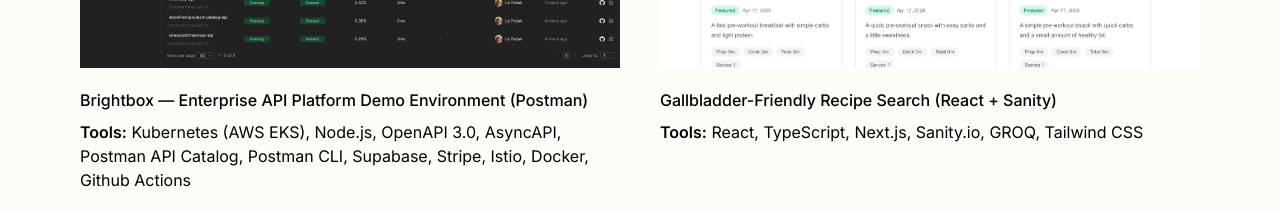
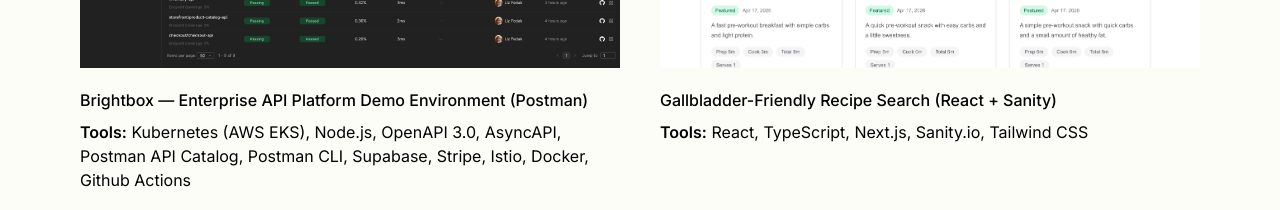
Before and after one commit to LizFedak/portfolio-nextjs, a Next.js app: page / in a window 1280 px wide. Shown: the part 3620-3830 px from the top of the page. Built offline with nearby package versions, Linux system fonts and the light colour scheme.

Commit message:
Fix tools string formatting in projects.js

```diff
--- a/src/app/content/projects.js
+++ b/src/app/content/projects.js
@@ -13,7 +13,7 @@ This project includes a full case study covering architecture decisions, AI-acce
   description: `Building a clean, structured recipe experience focused on dietary constraints (starting with gallbladder-friendly meals). Traditional recipe sites are cluttered and difficult to filter for specific health needs, so this project focuses on fast, intuitive search over structured content.
 
 Current MVP includes category filtering, search, and a Sanity-powered content model. Planned features include AI-powered query interpretation (e.g. “low fat dinner under 30 minutes”), dietary adaptation, and personalized recommendations.`,
-  tools: "React, TypeScript, Next.js, Sanity.io, GROQ, Tailwind CSS",
+  tools: "React, TypeScript, Next.js, Sanity.io, Tailwind CSS",
   images: ["/images/gallbladder-friendly-recipe-site.png"], // add screenshot later
   url: "https://gallbladderfriendlyrecipes.com/"
 },
```
